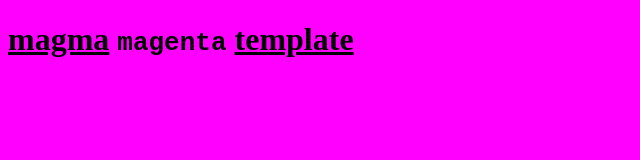
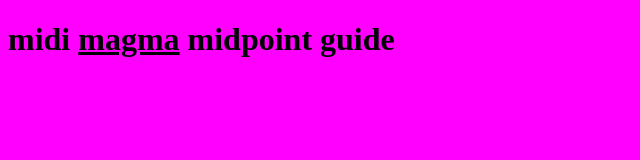
Before and after one commit to s9a/midi, a plain HTML site: page index.html in a window 1280 px wide. Shown: the whole page, without its empty margins (0-640 px from the left). Drawn offline with Linux system fonts and the light colour scheme.

Commit message:
#1 midi magma

```diff
--- a/index.html
+++ b/index.html
@@ -26,7 +26,7 @@
 </style>
 
 <h1>
+  <abbr>midi</abbr>
   <a href="https://s9a.page/magma">magma</a>
-  <code>magenta</code>
-  <a href="https://s9a.page/oracle" rel="index">template</a>
+  midpoint guide
 </h1>
```
